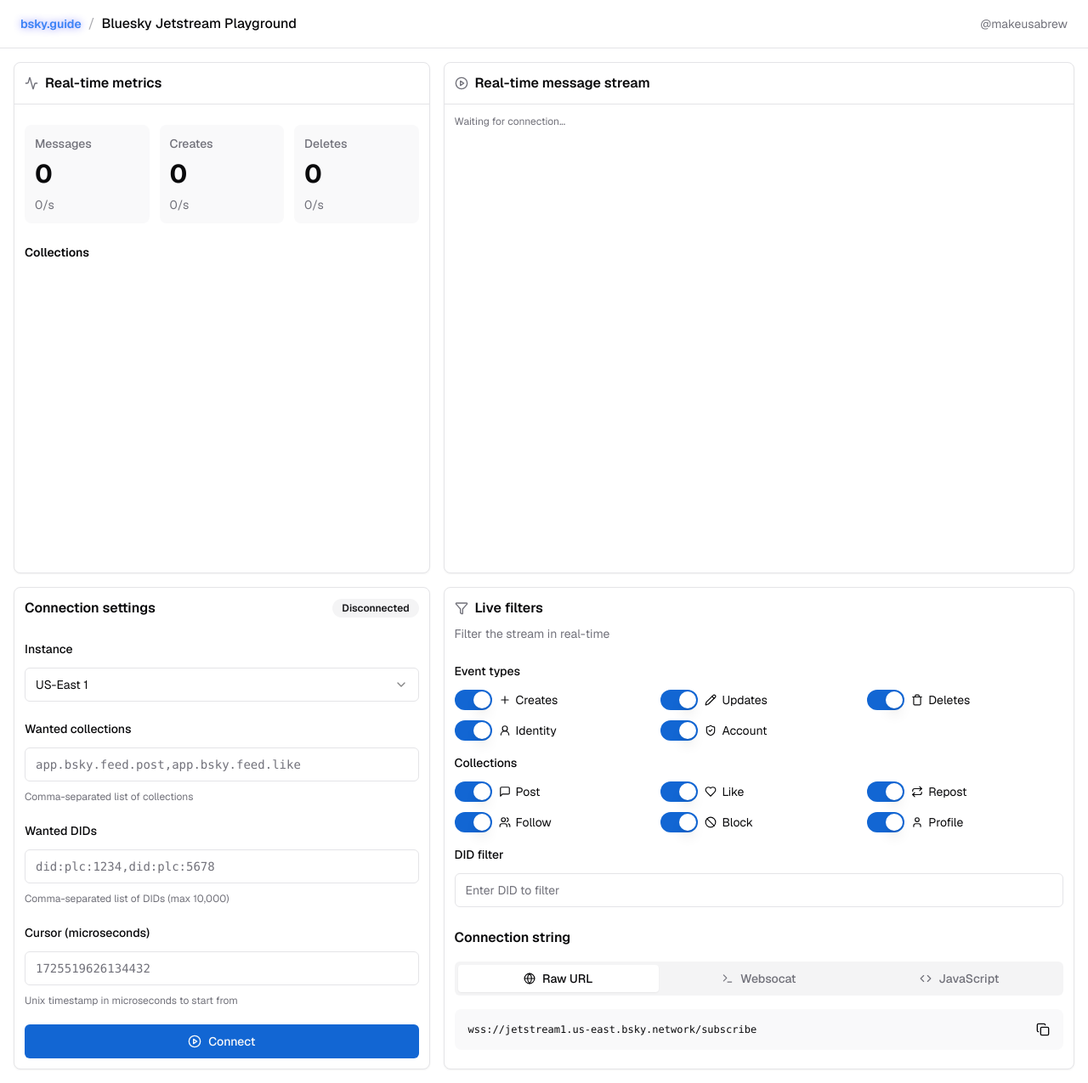
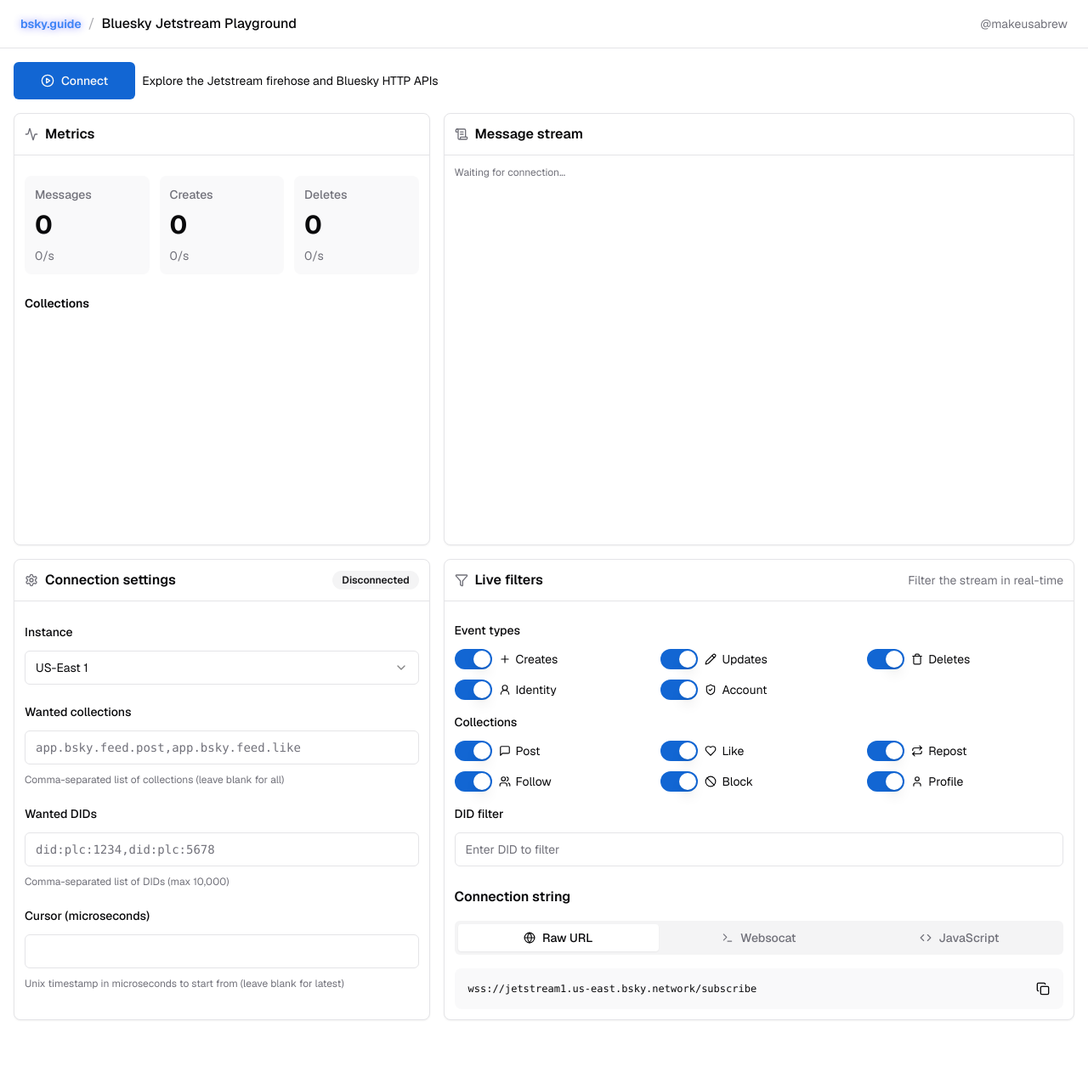
Before and after one commit to makeusabrew/playground.bsky.guide, a Next.js app: page / in a window 1280 px wide. Shown: the whole page at 85% size. After the commit the page ends 1217 px from the top, so only its background shows below. Built offline with nearby package versions, Linux system fonts and the light colour scheme.

Commit message:
move connection controls up and out

```diff
--- a/app/page.tsx
+++ b/app/page.tsx
@@ -9,6 +9,7 @@
 import { ConnectionString } from '@/components/connection-string'
 import { Card } from '@/components/ui/card'
 import LiveFilters, { FilterOptions, COMMON_COLLECTIONS } from '@/components/live-filters'
+import ConnectionControls from '@/components/connection-controls'
 
 export type ConnectionState = {
   connected: boolean
@@ -107,21 +108,28 @@
     <main className="flex-1">
       <div className="container mx-auto p-4 max-w-7xl">
         <div className="space-y-4">
+          <div className="flex items-center gap-2">
+            <ConnectionControls
+              hasEverConnected={hasEverConnected}
+              connectionState={connectionState}
+              setConnectionState={setConnectionState}
+            />
+            <div className="text-sm">Explore the Jetstream firehose and Bluesky HTTP APIs</div>
+          </div>
+
           <div className="grid grid-cols-1 md:grid-cols-5 gap-4">
             <Card className="md:col-span-2">
               <MetricsDisplay metrics={metrics} />
             </Card>
             <Card className="md:col-span-3">
-              <StreamViewer messages={filteredMessages} />
+              <StreamViewer messages={jetstream.messages} filteredMessages={filteredMessages} />
             </Card>
           </div>
 
           <div className="grid grid-cols-1 md:grid-cols-5 gap-4">
             <Card className={`md:col-span-2 ${showShimmer ? 'animate-shimmer' : ''}`}>
               <ConnectionConfig
-                hasEverConnected={hasEverConnected}
                 connectionState={connectionState}
-                setConnectionState={setConnectionState}
                 options={connectionOptions}
                 setOptions={setConnectionOptions}
               />
--- a/components/connection-config.tsx
+++ b/components/connection-config.tsx
@@ -1,34 +1,29 @@
 'use client'
 import { Input } from '@/components/ui/input'
 import { Label } from '@/components/ui/label'
-import { Button } from '@/components/ui/button'
 import { Select, SelectContent, SelectItem, SelectTrigger, SelectValue } from '@/components/ui/select'
 import { JetstreamConfig } from '@/types/jetstream'
 import { Badge } from '@/components/ui/badge'
-import { PauseCircle, PlayCircle, RotateCcw } from 'lucide-react'
+import { Settings } from 'lucide-react'
 import { ConnectionState } from '@/app/page'
 
 interface ConnectionConfigProps {
-  hasEverConnected: boolean
   connectionState: ConnectionState
-  setConnectionState: (connectionState: ConnectionState) => void
   options: JetstreamConfig
   setOptions: (options: JetstreamConfig) => void
 }
 
-export default function ConnectionConfig({
-  hasEverConnected,
-  connectionState,
-  setConnectionState,
-  options,
-  setOptions,
-}: ConnectionConfigProps) {
+export default function ConnectionConfig({ connectionState, options, setOptions }: ConnectionConfigProps) {
   const isConnected = connectionState.connected
+
   return (
     <div className="p-3">
       <div className="space-y-6">
-        <div className="flex items-center justify-between">
-          <h2 className="font-semibold">Connection settings</h2>
+        <div className="flex items-center justify-between border-b pb-3 -mx-3 px-3">
+          <div className="flex items-center gap-2">
+            <Settings size={16} className="text-muted-foreground" />
+            <h2 className="font-semibold">Connection settings</h2>
+          </div>
           <Badge variant={isConnected ? 'default' : 'secondary'}>{isConnected ? 'Connected' : 'Disconnected'}</Badge>
         </div>
 
@@ -69,7 +64,7 @@
                 })
               }
             />
-            <p className="text-xs text-muted-foreground">Comma-separated list of collections</p>
+            <p className="text-xs text-muted-foreground">Comma-separated list of collections (leave blank for all)</p>
           </div>
 
           <div className="space-y-2.5">
@@ -92,7 +87,7 @@
             <Label className="text-sm">Cursor (microseconds)</Label>
             <Input
               className="font-mono text-sm"
-              placeholder="1725519626134432"
+              placeholder=""
               value={options.cursor || ''}
               onChange={(e) =>
                 setOptions({
@@ -101,73 +96,10 @@
                 })
               }
             />
-            <p className="text-xs text-muted-foreground">Unix timestamp in microseconds to start from</p>
+            <p className="text-xs text-muted-foreground">
+              Unix timestamp in microseconds to start from (leave blank for latest)
+            </p>
           </div>
-
-          {/* <div className="space-y-2">
-            <Label>Message size limit (bytes)</Label>
-            <Input
-              type="number"
-              min="0"
-              placeholder="0"
-              value={options.maxMessageSizeBytes}
-              onChange={(e) =>
-                setOptions({
-                  ...options,
-                  maxMessageSizeBytes: parseInt(e.target.value) || 0,
-                })
-              }
-            />
-            <p className="text-xs text-muted-foreground">Maximum message size (0 = no limit)</p>
-          </div> */}
-
-          {/* <div className="flex items-center space-x-2">
-            <Switch id="compression" checked={compression} onCheckedChange={setCompression} />
-            <Label htmlFor="compression">enable compression</Label>
-          </div> */}
-
-          {isConnected ? (
-            <Button
-              className="w-full flex items-center gap-2"
-              onClick={() => setConnectionState({ connected: false, mode: 'restart' })}
-              variant="secondary"
-            >
-              <PauseCircle className="w-4 h-4" />
-              Disconnect
-            </Button>
-          ) : (
-            <>
-              {hasEverConnected ? (
-                <div className="gap-2 flex">
-                  <Button
-                    className="w-full flex items-center gap-2"
-                    onClick={() => setConnectionState({ connected: true, mode: 'resume' })}
-                    variant="outline"
-                  >
-                    <PlayCircle className="w-4 h-4" />
-                    Resume
-                  </Button>
-                  <Button
-                    className="w-full flex items-center gap-2"
-                    onClick={() => setConnectionState({ connected: true, mode: 'restart' })}
-                    variant="secondary"
-                  >
-                    <RotateCcw className="w-4 h-4" />
-                    Restart
-                  </Button>
-                </div>
-              ) : (
-                <Button
-                  className="w-full flex items-center gap-2"
-                  onClick={() => setConnectionState({ connected: true, mode: 'restart' })}
-                  variant="default"
-                >
-                  <PlayCircle className="w-4 h-4" />
-                  Connect
-                </Button>
-              )}
-            </>
-          )}
         </div>
       </div>
     </div>
--- /dev/null
+++ b/components/connection-controls.tsx
@@ -0,0 +1,67 @@
+'use client'
+import { Button } from '@/components/ui/button'
+import { PauseCircle, PlayCircle, RotateCcw } from 'lucide-react'
+import { ConnectionState } from '@/app/page'
+
+interface ConnectionControlsProps {
+  hasEverConnected: boolean
+  connectionState: ConnectionState
+  setConnectionState: (connectionState: ConnectionState) => void
+}
+
+export default function ConnectionControls({
+  hasEverConnected,
+  connectionState,
+  setConnectionState,
+}: ConnectionControlsProps) {
+  const isConnected = connectionState.connected
+
+  return (
+    <div className="flex items-center gap-2">
+      {isConnected ? (
+        <Button
+          size="lg"
+          className="min-w-[120px] flex items-center gap-2"
+          onClick={() => setConnectionState({ connected: false, mode: 'restart' })}
+        >
+          <PauseCircle className="w-4 h-4" />
+          Pause
+        </Button>
+      ) : (
+        <>
+          {hasEverConnected ? (
+            <>
+              <Button
+                size="lg"
+                className="min-w-[120px] flex items-center gap-2"
+                onClick={() => setConnectionState({ connected: true, mode: 'resume' })}
+              >
+                <PlayCircle className="w-4 h-4" />
+                Resume
+              </Button>
+              <Button
+                size="lg"
+                className="min-w-[120px] flex items-center gap-2"
+                onClick={() => setConnectionState({ connected: true, mode: 'restart' })}
+                variant="secondary"
+              >
+                <RotateCcw className="w-4 h-4" />
+                Restart
+              </Button>
+            </>
+          ) : (
+            <Button
+              size="lg"
+              className="min-w-[120px] flex items-center gap-2"
+              onClick={() => setConnectionState({ connected: true, mode: 'restart' })}
+              variant="default"
+            >
+              <PlayCircle className="w-4 h-4" />
+              Connect
+            </Button>
+          )}
+        </>
+      )}
+    </div>
+  )
+}
--- a/components/live-filters.tsx
+++ b/components/live-filters.tsx
@@ -65,7 +65,7 @@
   return (
     <div className={`p-3 ${disabled ? 'opacity-100' : ''}`}>
       <div className="space-y-6">
-        <div className="space-y-2">
+        <div className="flex items-center justify-between border-b pb-3 -mx-3 px-3">
           <h2 className="font-semibold flex items-center gap-2">
             <Filter size={16} className="text-muted-foreground" />
             Live filters
--- a/components/metrics-display.tsx
+++ b/components/metrics-display.tsx
@@ -27,7 +27,7 @@
         <div className="flex items-center justify-between border-b pb-3 -mx-3 px-3">
           <div className="flex items-center gap-2">
             <Activity size={16} className="text-muted-foreground" />
-            <h2 className="font-semibold">Real-time metrics</h2>
+            <h2 className="font-semibold">Metrics</h2>
           </div>
           {metrics.totalMessages > 0 && (
             <Badge variant="outline" className="text-xs">
@@ -64,7 +64,7 @@
 
         <div className="space-y-3">
           <h2 className="font-semibold text-sm">Collections</h2>
-          <ScrollArea className="h-[300px]">
+          <ScrollArea className="h-[250px]">
             <div className="space-y-0">
               {Object.entries(metrics.messagesByCollection)
                 .sort(([, a], [, b]) => b - a)
--- a/components/stream-viewer.tsx
+++ b/components/stream-viewer.tsx
@@ -14,11 +14,12 @@
   Users,
   Ban,
   User,
-  PlayCircle,
+  ScrollText,
 } from 'lucide-react'
 
 interface StreamViewerProps {
   messages: JetstreamEvent[]
+  filteredMessages: JetstreamEvent[]
 }
 
 type BadgeVariant = 'default' | 'secondary' | 'destructive' | 'outline'
@@ -55,7 +56,7 @@
   }
 }
 
-export default function StreamViewer({ messages }: StreamViewerProps) {
+export default function StreamViewer({ messages, filteredMessages }: StreamViewerProps) {
   const scrollRef = useRef<HTMLDivElement>(null)
   const [autoScroll, setAutoScroll] = useState(true)
   const userScrollRef = useRef(false)
@@ -63,7 +64,7 @@
   const latestMessageTimeRef = useRef<number | null>(null)
 
   // only render last 100 for our protection!
-  const displayMessages = messages.slice(-100)
+  const displayMessages = filteredMessages.slice(-100)
 
   // Keep latest message time updated
   useEffect(() => {
@@ -161,15 +162,23 @@
     return 'outline'
   }
 
+  const getLagStyles = (lagMs: number): string => {
+    if (lagMs <= 3000) return ''
+    if (lagMs <= 5000) return 'bg-amber-100 dark:bg-amber-900/20'
+    if (lagMs <= 10000) return 'bg-orange-100 dark:bg-orange-900/20'
+    if (lagMs <= 60000) return 'bg-red-100 dark:bg-red-900/20'
+    return 'bg-red-200 dark:bg-red-900/40'
+  }
+
   return (
-    <div className="h-[600px] flex flex-col">
+    <div className="h-[500px] flex flex-col">
       <div className="p-3 border-b flex-none flex items-center justify-between">
         <div className="flex items-center gap-2">
-          <PlayCircle size={16} className="text-muted-foreground" />
-          <h2 className="font-semibold">Real-time message stream</h2>
+          <ScrollText size={16} className="text-muted-foreground" />
+          <h2 className="font-semibold">Message stream</h2>
         </div>
         {lag !== null && (
-          <Badge variant="outline" className="text-xs">
+          <Badge variant="outline" className={`text-xs ${getLagStyles(lag)}`}>
             Lag: {lag < 1000 ? `${lag}ms` : `${(lag / 1000).toFixed(1)}s`}
           </Badge>
         )}
```
